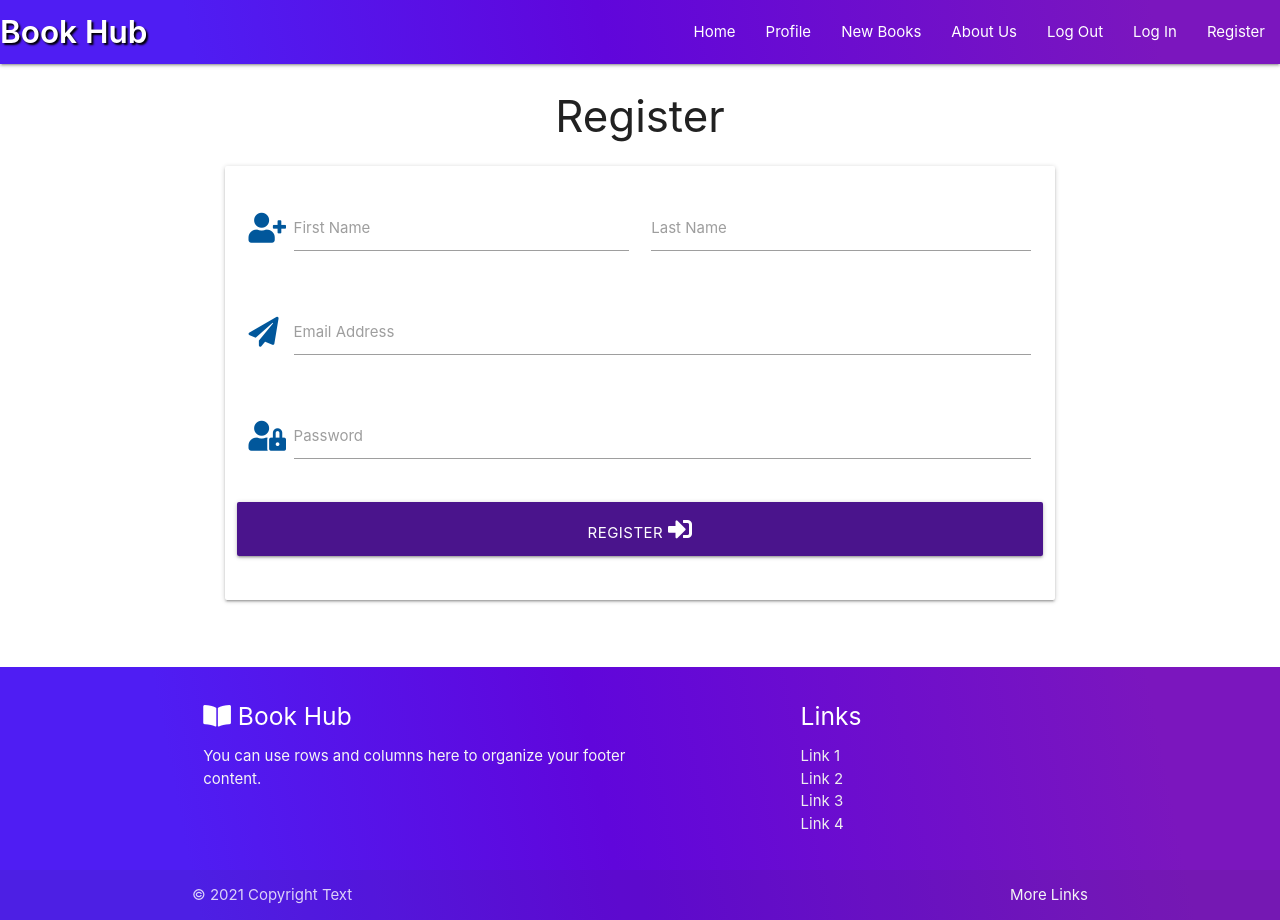
After one commit to MattB859/MS3-Book-Hub, a Flask app: page /register in a window 1280 px wide. The commit adds this page. Run offline with Flask 2, Linux system fonts and the light colour scheme; some libraries are stand-ins or nearby versions.

Commit message:
Add Register Template

```diff
--- a/app.py
+++ b/app.py
@@ -4,6 +4,7 @@ from flask import (
     redirect, request, session, url_for)
 from flask_pymongo import PyMongo
 from bson.objectid import ObjectId
+from werkzeug.security import generate_password_hash, check_password_hash
 if os.path.exists("env.py"):
     import env
 
@@ -24,6 +25,11 @@ def book_reviews():
     return render_template("reviews.html", reviews=reviews)
 
 
+@app.route("/register", methods=["GET", "POST"])
+def register():
+    return render_template("register.html")
+
+
 if __name__ == "__main__":
     app.run(host=os.environ.get("IP"),
             port=int(os.environ.get("PORT")),
--- a/static/css/style.css
+++ b/static/css/style.css
@@ -1,11 +1,13 @@
-
 .brand-logo{
     font-weight: 600;
     text-shadow: 2px 2px 2px rgb(0, 0, 0.5);
 }
 
+.nav-bg {
+    background: linear-gradient(259deg, rgba(123,22,190,1) 10%, rgba(96,6,219,1) 53%, rgb(79, 29, 243) 85%);
+}
 
-.nav-bg {
+.footer-bg {
     background: linear-gradient(259deg, rgba(123,22,190,1) 10%, rgba(96,6,219,1) 53%, rgb(79, 29, 243) 85%);
 }
 
--- a/templates/base.html
+++ b/templates/base.html
@@ -27,7 +27,7 @@
                     <li><a href="#">About Us</a></li>
                     <li><a href="#">Log Out</a></li>
                     <li><a href="#">Log In</a></li>
-                    <li><a href="#">Register</a></li>
+                    <li><a href="{{ url_for('register') }}">Register</a></li>
                 </ul>
             </div>
         </nav>
@@ -41,12 +41,12 @@
             <li><a href="#">About Us</a></li>
             <li><a href="#">Log Out</a></li>
             <li><a href="#">Log In</a></li>
-            <li><a href="#">Register</a></li>
+            <li><a href="{{ url_for('register') }}">Register</a></li>
         </ul>
     </header>
 
     <!-- footer -->
-    <footer class="page-footer nav-bg fixed-footer">
+    <footer class="page-footer footer-bg fixed-footer">
         <div class="container">
             <div class="row">
                 <div class="col l6 s12">
--- /dev/null
+++ b/templates/register.html
@@ -0,0 +1,47 @@
+{% extends "base.html" %}
+{% block content %}
+
+<h3 class="center-align">Register</h3>
+
+<div class="row">
+    <form class="col s12 m8 offset-m2" method="POST" action="{{ url_for('register') }}">
+        <div class="card-panel">
+            <!-- first name -->
+            <div class="row">
+                <div class="input-field col s6">
+                    <i class="fas fa-user-plus prefix light-blue-text text-darken-4"></i>
+                    <input id="fname" name="fname" type="text" class="validate">
+                    <label for="fname">First Name</label>
+                </div>
+                <!--- last name -->
+                <div class="input-field col s6">
+                    <input id="lname" name="lname" type="text" class="validate">
+                    <label for="lname">Last Name</label>
+                </div>
+            </div>
+            <!-- email address -->
+            <div class="row">
+                <div class="input-field col s12">
+                    <i class="fas fa-paper-plane prefix light-blue-text text-darken-4"></i>
+                    <input id="email" name="email" type="email" class="validate">
+                    <label for="email">Email Address</label>
+                </div>
+            </div>
+            <!--password -->
+            <div class="row">
+                <div class="input-field col s12">
+                    <i class="fas fa-user-lock prefix light-blue-text text-darken-4"></i>
+                    <input id="password" name="password" type="password" class="validate">
+                    <label for="password">Password</label>
+                </div>
+            </div>
+            <!-- register -->
+            <div class="row">
+                <button type="submit" class="col s12 btn-large purple darken-4 text-shadow">
+                    Register <i class="fas fa-sign-in-alt"></i>
+                </button>
+            </div>
+        </div>
+    </form>
+</div>
+{% endblock %}
```
